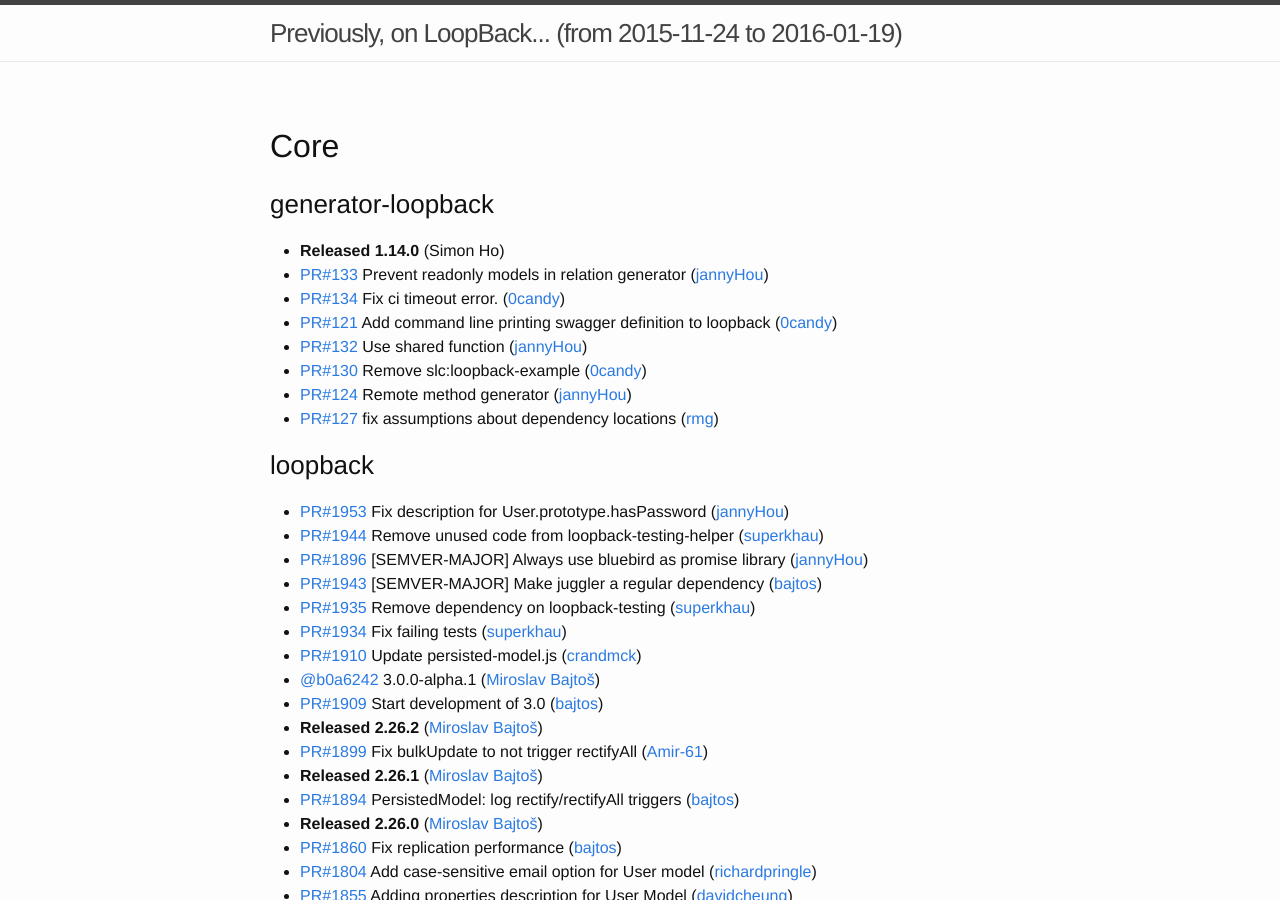
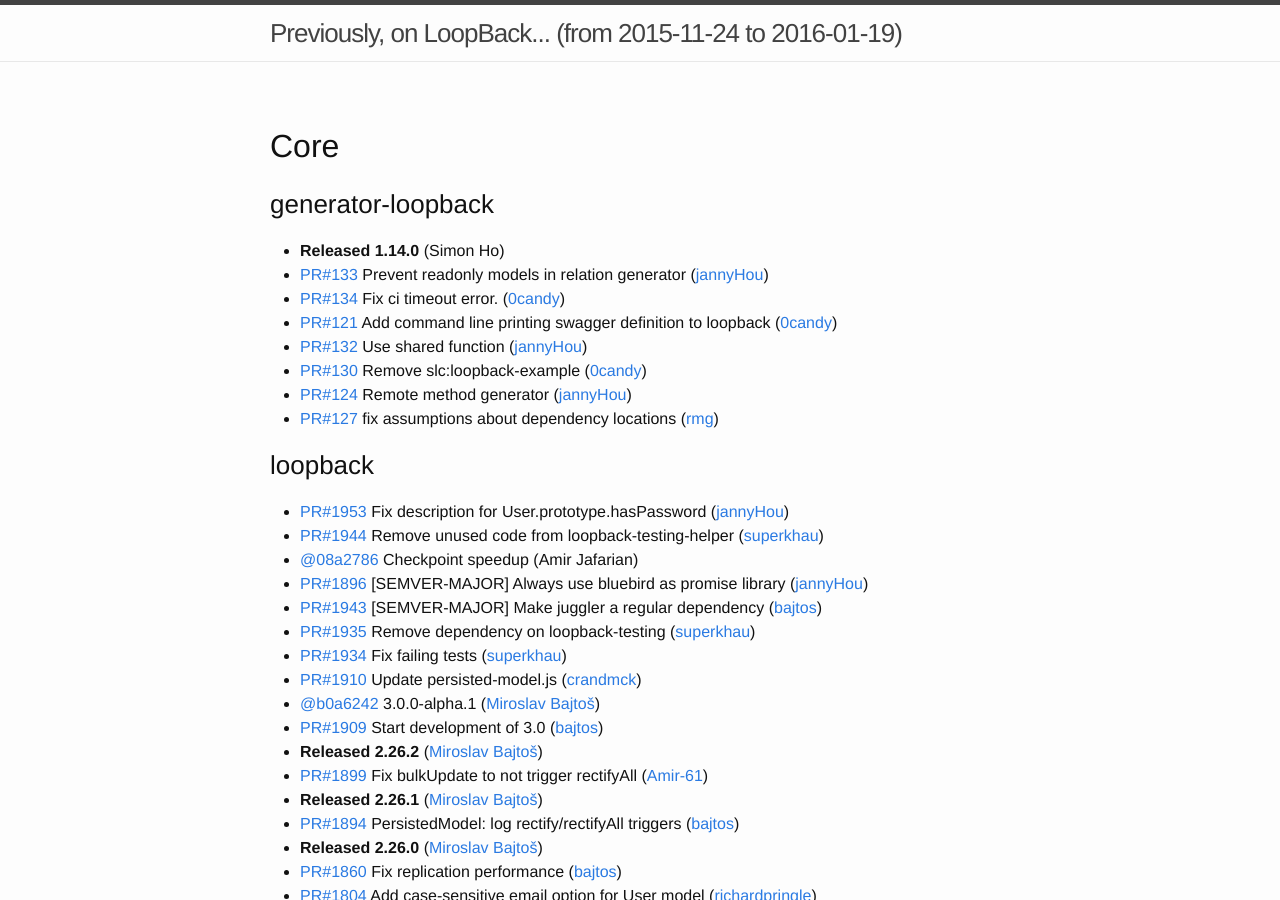
Before and after one commit to strongloop/loopback, a Jekyll site: the page built from index.md, in a window 1280 px wide and 900 px high. Built offline with Jekyll 4.4.1, drawn with Linux system fonts in a browser that asks for light colours.

Commit message:
Update changelog

```diff
--- a/index.md
+++ b/index.md
@@ -19,6 +19,7 @@
 ### loopback
  * [PR#1953](https://github.com/strongloop/loopback/pull/1953) Fix description for User.prototype.hasPassword ([jannyHou](https://github.com/jannyHou))
  * [PR#1944](https://github.com/strongloop/loopback/pull/1944) Remove unused code from loopback-testing-helper ([superkhau](https://github.com/superkhau))
+ * [@08a2786](https://github.com/strongloop/loopback/commit/08a2786b0491e13eb5a64f83b75bd63f317d955d) Checkpoint speedup (Amir Jafarian)
  * [PR#1896](https://github.com/strongloop/loopback/pull/1896) [SEMVER-MAJOR] Always use bluebird as promise library ([jannyHou](https://github.com/jannyHou))
  * [PR#1943](https://github.com/strongloop/loopback/pull/1943) [SEMVER-MAJOR] Make juggler a regular dependency ([bajtos](https://github.com/bajtos))
  * [PR#1935](https://github.com/strongloop/loopback/pull/1935) Remove dependency on loopback-testing ([superkhau](https://github.com/superkhau))
```
